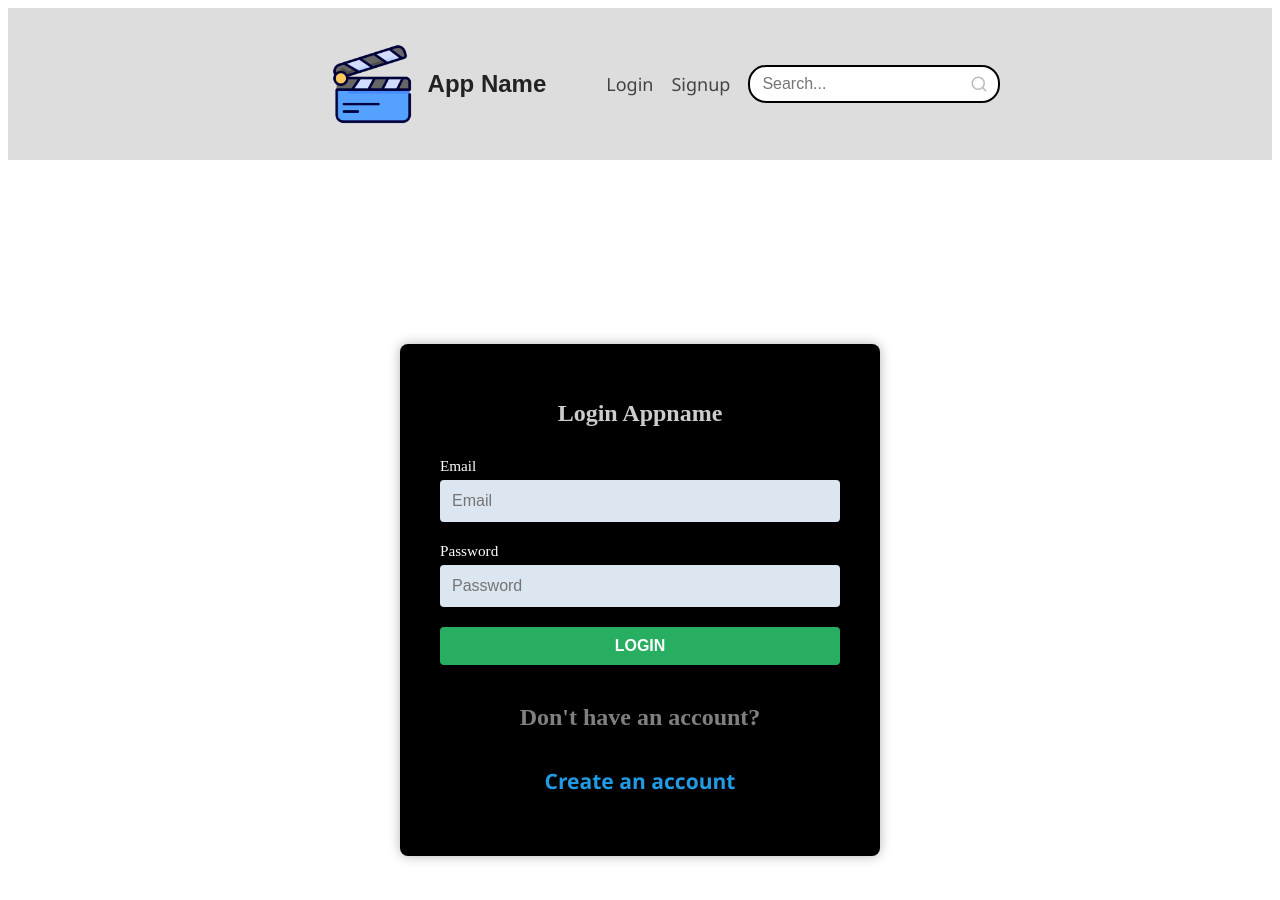
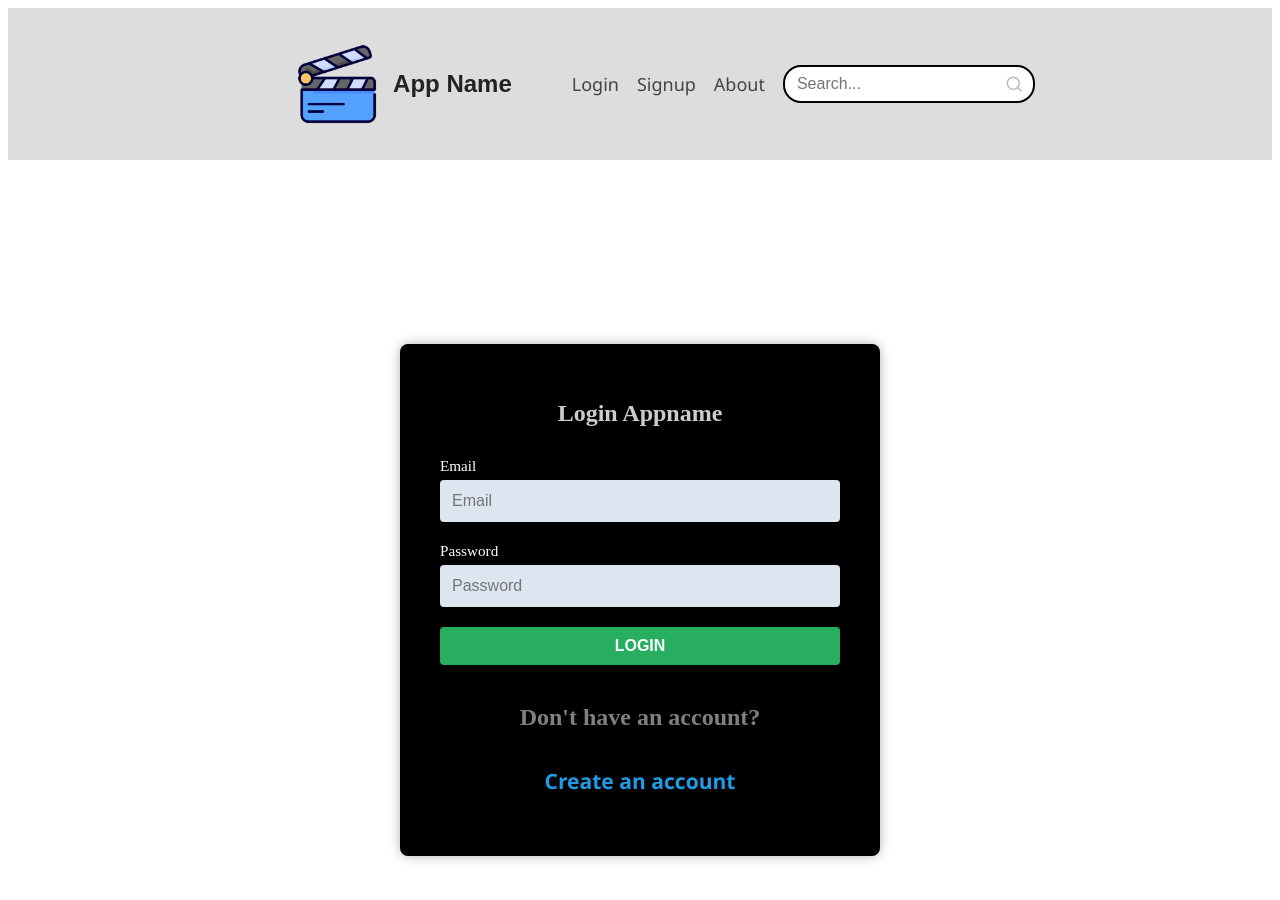
Before and after one commit to Krrithik/AppDev3390-FinalProject, a Vue app in the folder frontend/: page /login in a window 1280 px wide. Shown: the top 900 px of the page. Built offline with nearby package versions, Linux system fonts and the light colour scheme; the HTML template or start-up script is replaced by a standard one.

Commit message:
added aboutPAge to guest navbar, does not have functionality though

```diff
--- a/frontend/src/components/AppHeader.vue
+++ b/frontend/src/components/AppHeader.vue
@@ -19,6 +19,7 @@ const { user } = useAuth();
       <RouterLink v-if="user" to="/diary" class="links">Diary</RouterLink>
       <RouterLink v-if="user" to="/likes" class="links">Likes</RouterLink>
       <RouterLink v-if="user" to="/profile" class="links">Profile</RouterLink>
+      <RouterLink v-if="!user" to="/about" class="links">About</RouterLink>
       <RouterLink v-if="user" to="/about" class="links">About</RouterLink>
 
       <div class="searchWrapper">
```
